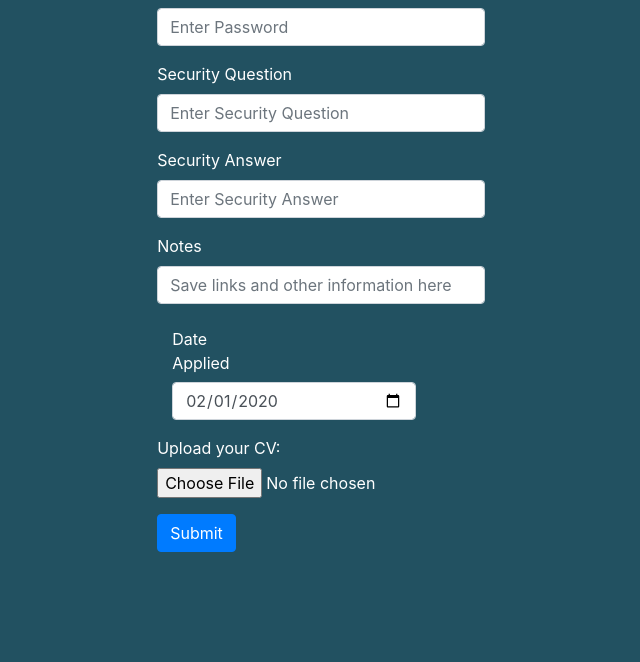
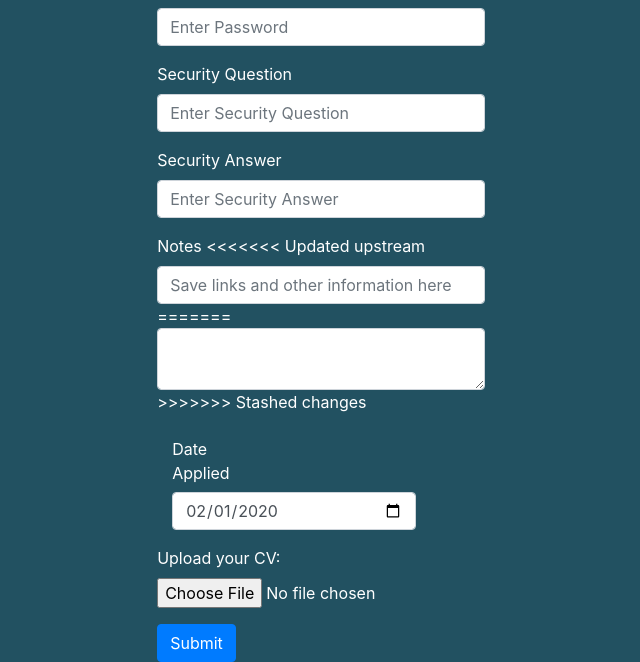
Before and after one commit to Himanshuu-Gupta/WolfTrack, a Python web app: template templates/Form_v2.html in a window 1280 px wide. Shown: the part 706-1368 px from the top of the page, without its empty margins (372-1012 px from the left). Before the commit the page ends 1258 px from the top, so only its background shows below. Run offline with Jinja, Linux system fonts and the light colour scheme; the template is opened without the code that fills it, so the values that code supplies are empty; some libraries are stand-ins or nearby versions.

Commit message:
Updated Form code

```diff
--- a/templates/Form_v2.html
+++ b/templates/Form_v2.html
@@ -182,8 +182,14 @@
                         </div>
                         <div class="form-group">
                             <label for="Notes">Notes</label>
+<<<<<<< Updated upstream
                             <input type="text" name="address" class="form-control" id="Notes"
                                 placeholder="Save links and other information here">
+=======
+                            <textarea class="form-control" id="Notes"
+                                placeholder="Save links and other information here">
+                                </textarea>
+>>>>>>> Stashed changes
                         </div>
                         <div class="form-group">
                             <label for="example-date-input" class="col-3 col-form-label">Date Applied</label>
```
